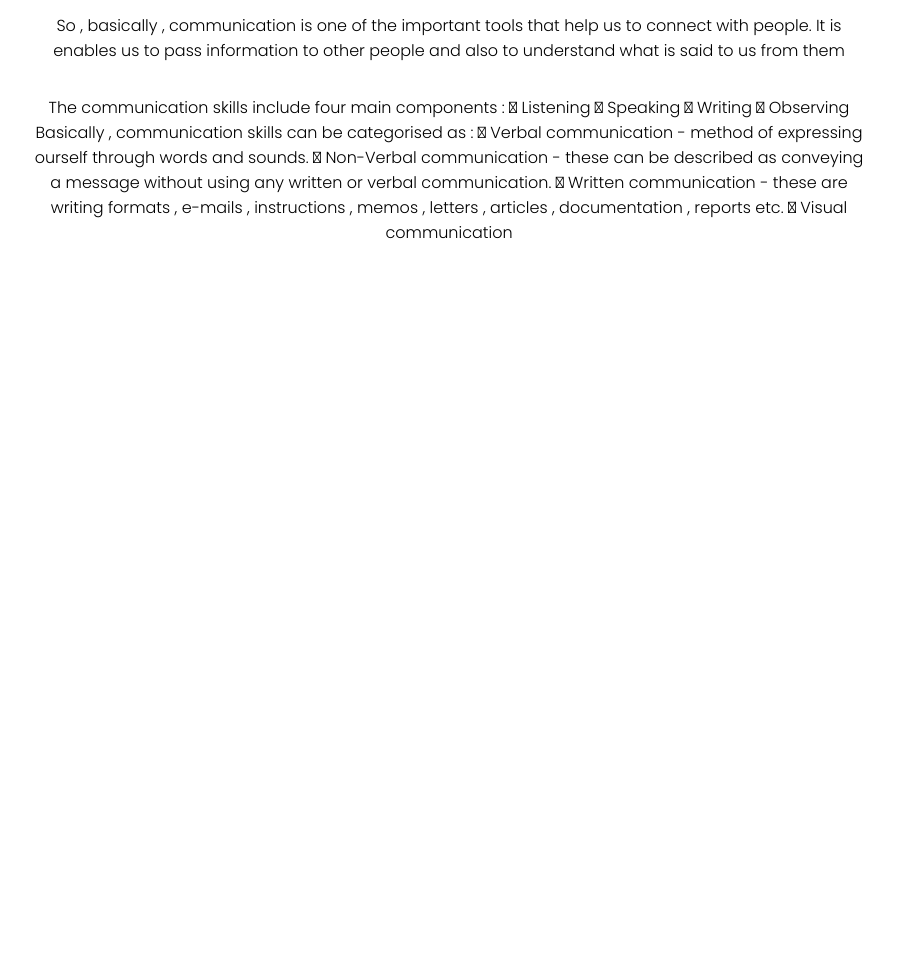
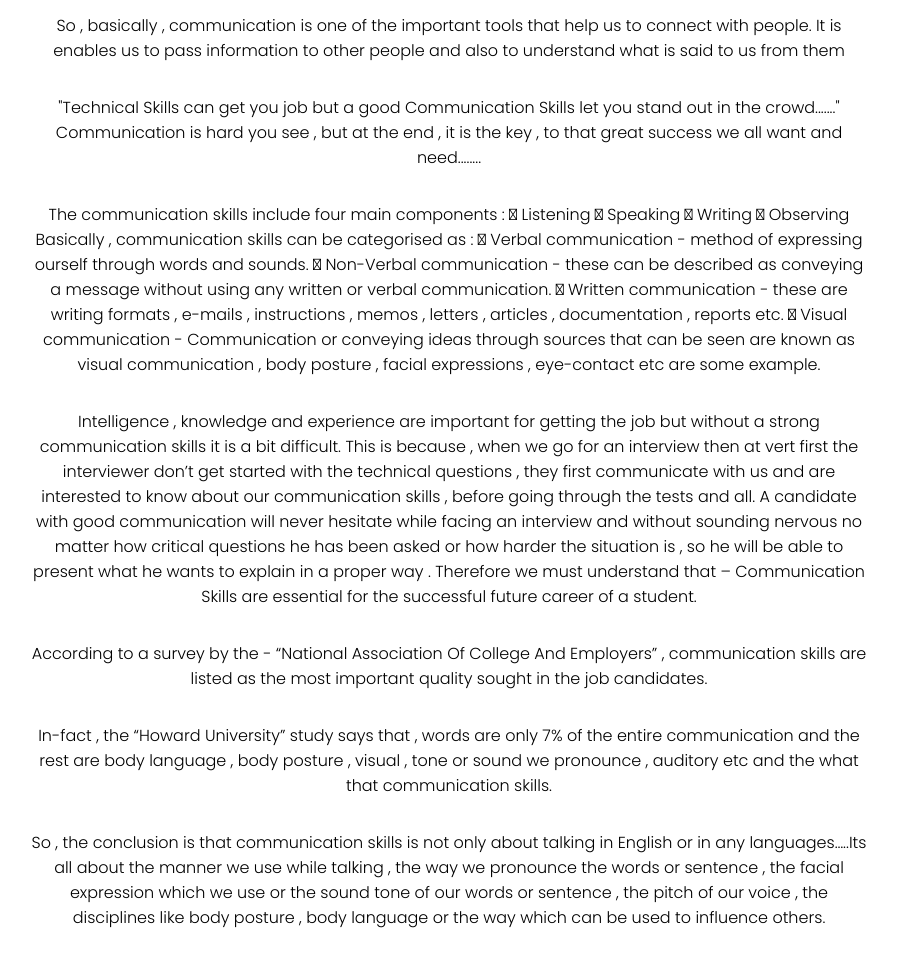
Before and after one commit to jha-Manisha/manisha-jha.com, a plain HTML site: page blog1.html in a window 1280 px wide. Shown: the part 527-1494 px from the top of the page, without its empty margins (191-1088 px from the left). Before the commit the page ends 916 px from the top, so only its background shows below. Drawn offline with Linux system fonts and the light colour scheme.

Commit message:
completed blog1

```diff
--- a/blog1.html
+++ b/blog1.html
@@ -35,17 +35,47 @@
         other people and also to understand what is said to us from them
         </p>
         <p>
-                The communication  skills include four main components :
+            "Technical Skills can get you job but a good Communication Skills
+                     let you stand out in the crowd......."
+              Communication is hard you see , but at the end , it is the key ,
+              to that great success we all want and need........
+        </p>
+        <p>
+          The communication  skills include four main components :
                                    	Listening
                                    	Speaking
                                    	Writing
                                    	Observing
-                Basically , communication skills can be categorised as :
-                     	Verbal communication - method of expressing ourself through words and sounds.
-                     	Non-Verbal communication - these can be described as conveying a message without using any written or verbal communication.
-                     	Written communication - these are writing formats , e-mails , instructions , memos , letters , articles , documentation , reports etc.
-                     	Visual communication
-
+        Basically , communication skills can be categorised as :
+          	Verbal communication - method of expressing ourself through words and sounds.
+          	Non-Verbal communication - these can be described as conveying a message without using any written or verbal communication.
+          	Written communication - these are writing formats , e-mails , instructions , memos , letters ,
+            articles , documentation , reports etc.
+           Visual communication - Communication or conveying ideas through sources that can be seen are known as visual
+            communication , body posture , facial expressions , eye-contact etc are some example.
+        </p>
+        <p>
+            Intelligence , knowledge and experience are important for getting the job but without a strong communication skills it is
+            a bit difficult. This is because , when we go for an interview then at vert first the interviewer don’t get started
+            with the technical questions , they first communicate with us and are interested to know about our communication skills ,
+            before going through the tests and all. A candidate with good communication will never hesitate while facing an
+            interview and without sounding nervous no matter how critical questions he has been asked or how harder the situation is ,
+            so he will be able to present what he wants to explain in a proper way . Therefore we must understand
+            that – Communication Skills are essential for the successful future career of a student.
+        </p>
+        <p>
+          According to a survey by the - “National Association Of College And Employers” ,
+           communication skills are listed as the most important quality sought in the job candidates.
+        </p>
+        <p>
+          In-fact , the “Howard University” study says that , words are only 7% of the entire communication and the rest are body language
+          , body posture , visual , tone or sound we pronounce , auditory etc and the what that communication skills.
+        </p>
+        <p>
+          So , the conclusion is that communication skills is not only about talking in English or in any languages…..Its all
+          about the manner we use while talking , the way we pronounce the words or sentence , the facial expression
+          which we use or the sound tone of our words or sentence , the pitch of our voice , the disciplines like body posture ,
+          body language or the way which can be used to influence others.
         </p>
     </header>
       </article>
```
